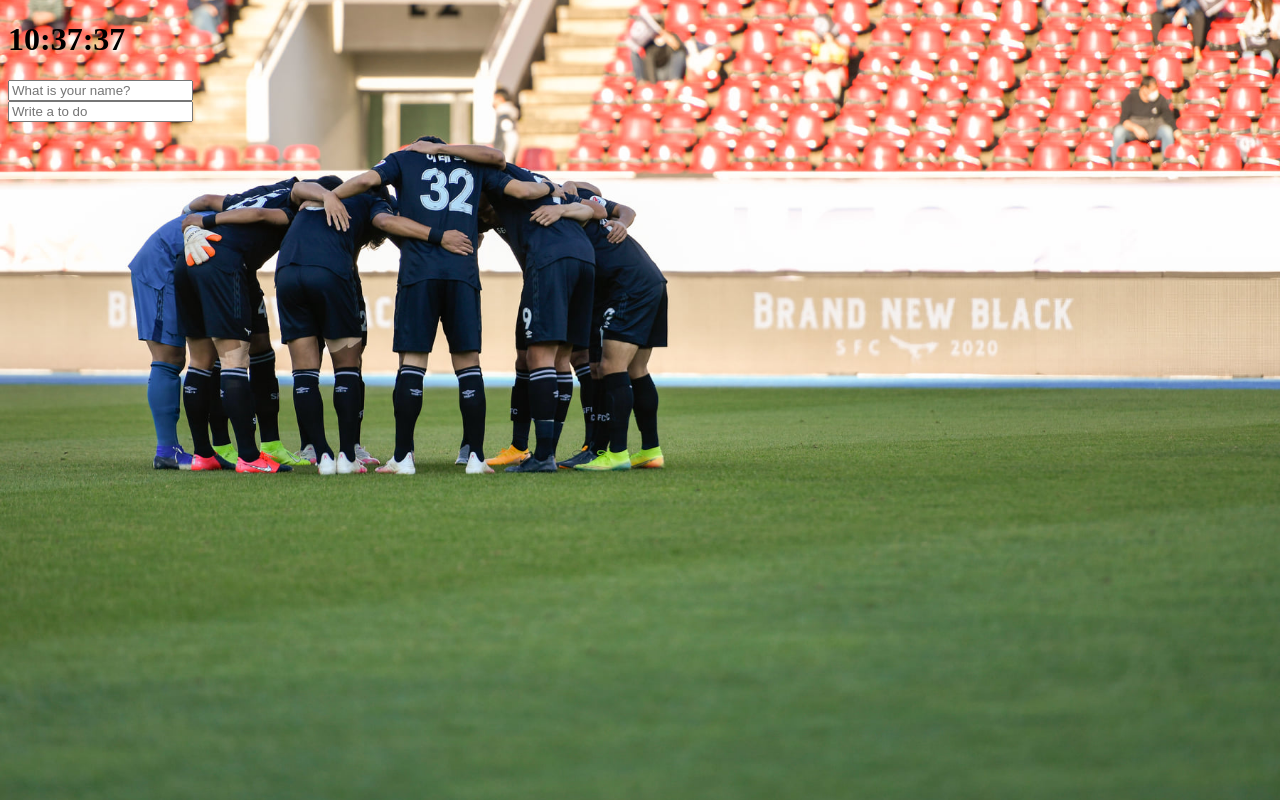
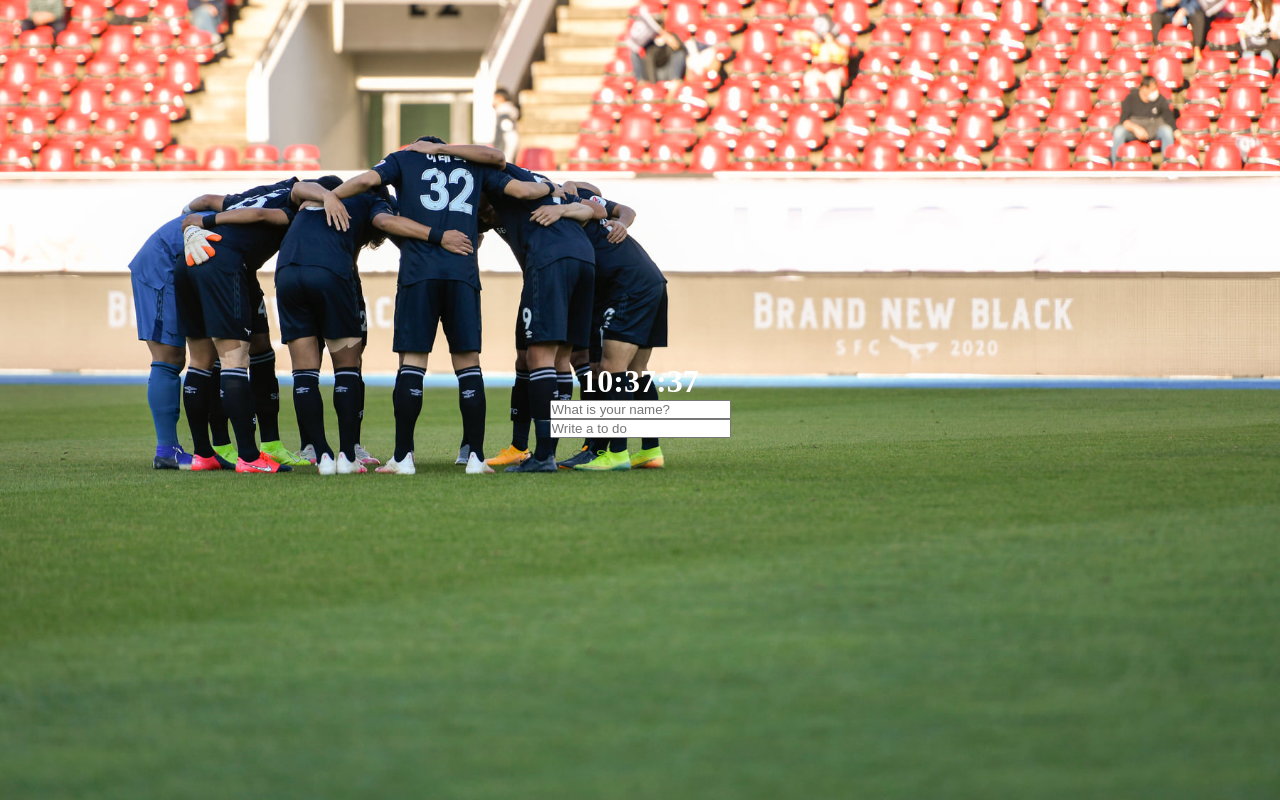
Before and after one commit to garudanish/JS-study, a plain HTML site: page index.html in a window 1280 px wide. Drawn offline with Linux system fonts and the light colour scheme.

Commit message:
Apply a temprory style

```diff
--- a/style.css
+++ b/style.css
@@ -1,10 +1,16 @@
-.form,
-.greetings {
-  display: none;
+* {
+  margin: 0;
+  padding: 0;
+  box-sizing: border-box;
 }
 
-.showing {
-  display: block;
+body {
+  height: 100vh;
+  display: flex;
+  flex-direction: column;
+  justify-content: center;
+  align-items: center;
+  color: white;
 }
 
 @keyframes fadeIn {
@@ -25,3 +31,12 @@
   z-index: -1;
   animation: fadeIn 0.5s ease-in-out;
 }
+
+.form,
+.greetings {
+  display: none;
+}
+
+.showing {
+  display: block;
+}
```
Also changed, not shown: assets/images/2.jpg.
